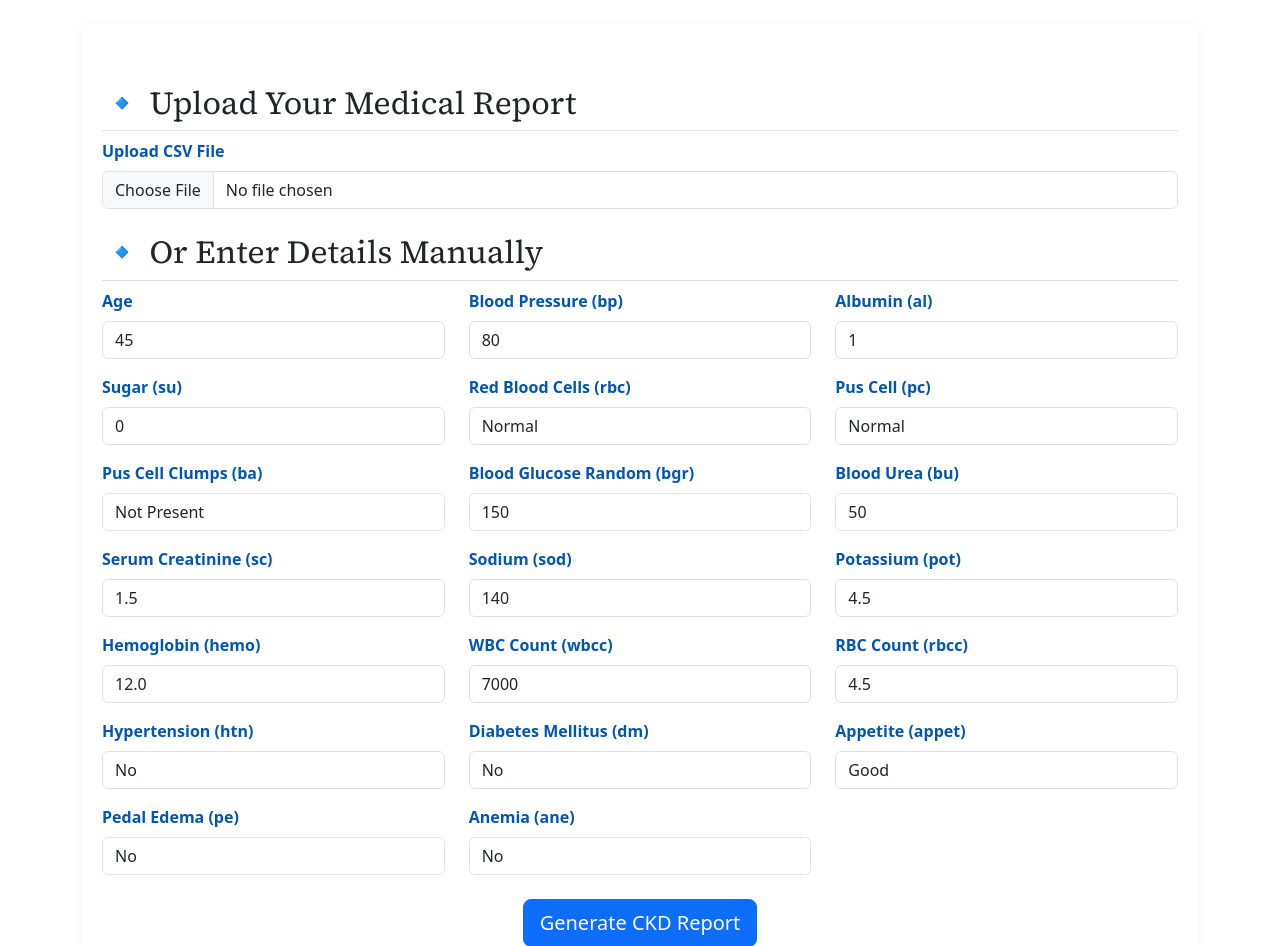
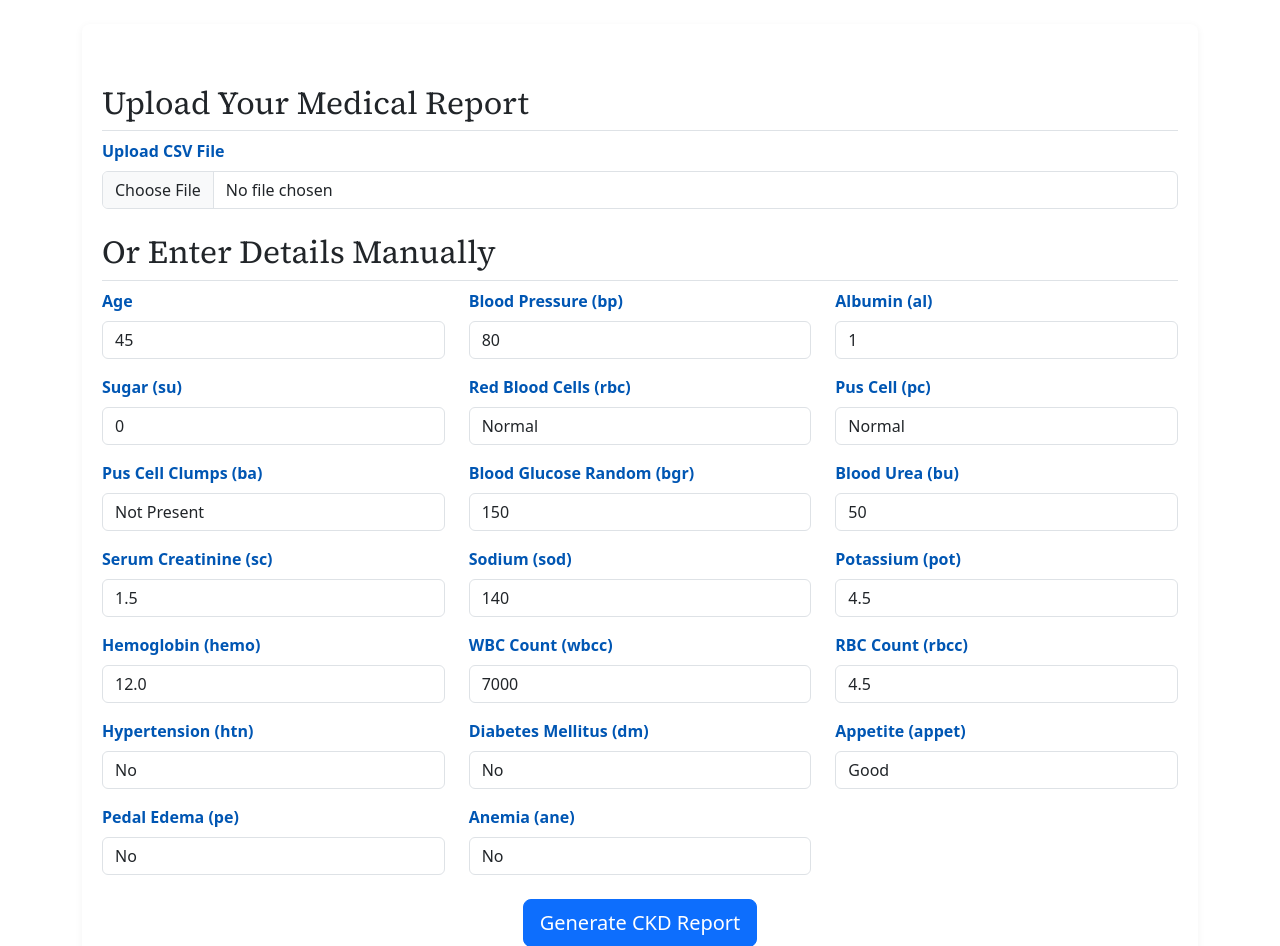
Before and after one commit to samanyuahuja/ckdinterface, a Flask app: page /diagnosis in a window 1280 px wide. Shown: the part 248-1194 px from the top of the page. Run offline with Flask 2, Linux system fonts and the light colour scheme; some libraries are stand-ins or nearby versions.

Commit message:
Update diagnosis.html

```diff
--- a/templates/diagnosis.html
+++ b/templates/diagnosis.html
@@ -35,14 +35,14 @@
 
 <main class="container mt-4">
   <section>
-    <h2 class="border-bottom pb-2">🔹 Upload Your Medical Report</h2>
+    <h2 class="border-bottom pb-2">Upload Your Medical Report</h2>
     <form id="diagnosisForm" action="{{ url_for('index') }}" method="POST" enctype="multipart/form-data">
       <div class="mb-4">
         <label for="csv_file" class="form-label">Upload CSV File</label>
         <input type="file" class="form-control" name="csv_file" />
       </div>
 
-      <h2 class="border-bottom pb-2">🔹 Or Enter Details Manually</h2>
+      <h2 class="border-bottom pb-2">Or Enter Details Manually</h2>
 
       <div class="row mb-3">
         <div class="col-md-4">
```
